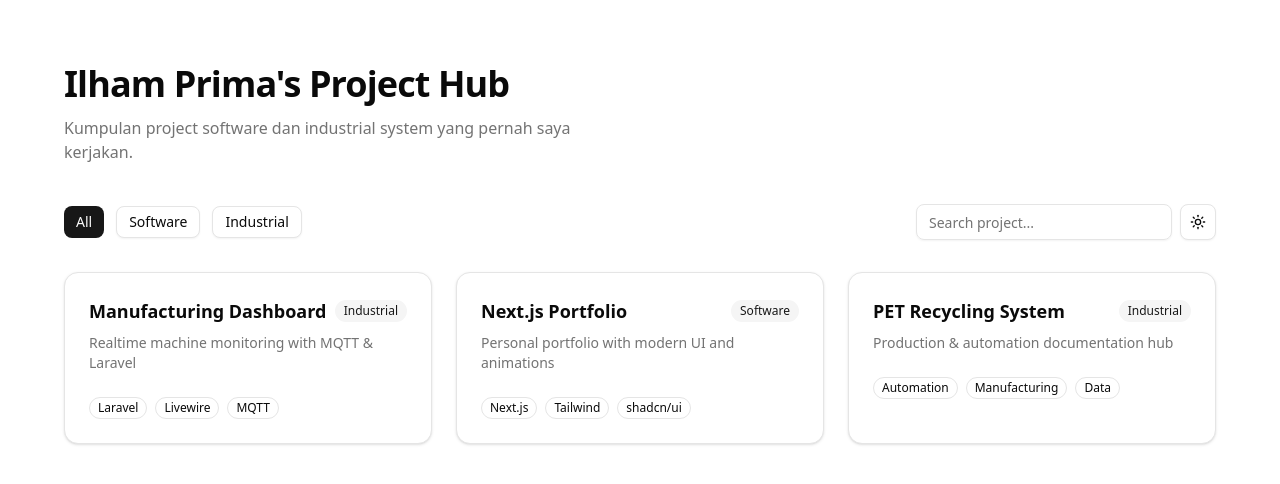
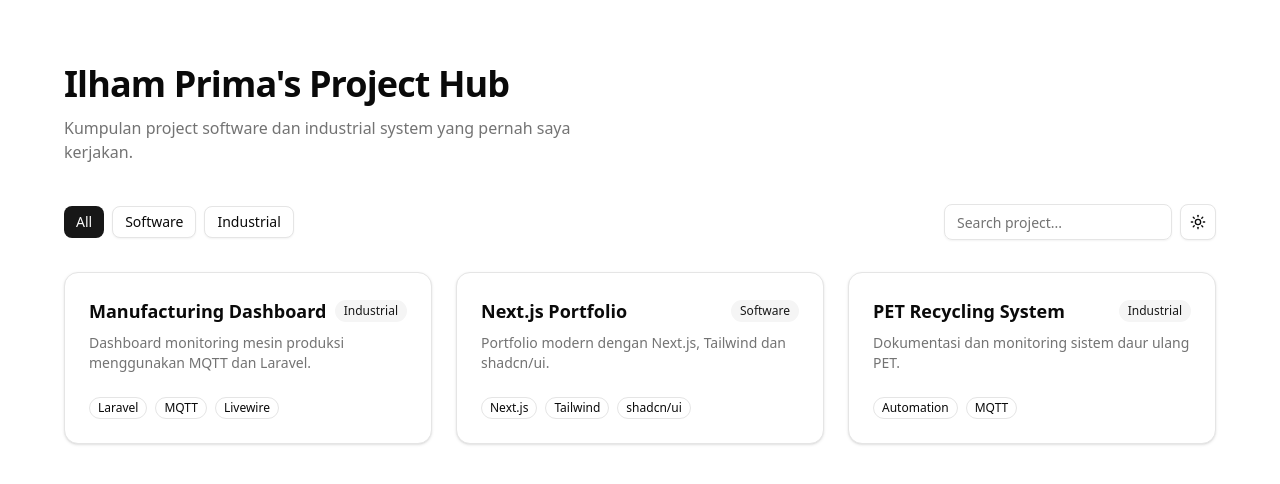
Before and after one commit to ilhamkibo/kibo-projects-hub, a Next.js app: page / in a window 1280 px wide. Shown: the top 484 px of the page. Built offline with nearby package versions, Linux system fonts and the light colour scheme.

Commit message:
feat: add service and hooks mockup

```diff
--- a/src/components/pages/project/project-hub.tsx
+++ b/src/components/pages/project/project-hub.tsx
@@ -1,35 +1,22 @@
+"use client";
+
 import Link from "next/link";
 import { Card, CardHeader, CardTitle, CardDescription, CardContent } from "@/components/ui/card";
 import { Badge } from "@/components/ui/badge";
 import { Button } from "@/components/ui/button";
 import { Input } from "@/components/ui/input";
 import { ThemeToggle } from "@/components/commons/theme-toggle";
-
-const projects = [
-    {
-        title: "Manufacturing Dashboard",
-        description: "Realtime machine monitoring with MQTT & Laravel",
-        href: "/projects/manufacturing-dashboard",
-        category: "Industrial",
-        tech: ["Laravel", "Livewire", "MQTT"],
-    },
-    {
-        title: "Next.js Portfolio",
-        description: "Personal portfolio with modern UI and animations",
-        href: "/projects/next-portfolio",
-        category: "Software",
-        tech: ["Next.js", "Tailwind", "shadcn/ui"],
-    },
-    {
-        title: "PET Recycling System",
-        description: "Production & automation documentation hub",
-        href: "/projects/pet-recycling",
-        category: "Industrial",
-        tech: ["Automation", "Manufacturing", "Data"],
-    },
-];
+import { useProjects } from "@/hooks/useProject";
 
 export default function ProjectHub() {
+    const {
+        projects,
+        setKeyword,
+        setCategoryId,
+        categories,
+        categoryId
+    } = useProjects();
+
     return (
         <section className="min-h-screen px-6 py-16">
             <div className="mx-auto max-w-6xl">
@@ -39,28 +26,41 @@ export default function ProjectHub() {
                         Kumpulan project software dan industrial system yang pernah saya kerjakan.
                     </p>
                 </header>
+                <nav className="mb-8 flex flex-col gap-4 sm:flex-row sm:items-center sm:justify-between">
+                    <div className="flex gap-2">
+                        <Button
+                            size="sm"
+                            className="transition-colors duration-200"
+                            variant={categoryId === null ? "default" : "outline"}
+                            onClick={() => setCategoryId(null)}
+                        >
+                            All
+                        </Button>
 
-                <nav className="mb-8 flex flex-col gap-4 sm:flex-row sm:items-center sm:justify-between">
-                    <div className="flex gap-3">
-                        <Button variant="default" size="sm">All</Button>
-                        <Button variant="outline" size="sm">Software</Button>
-                        <Button variant="outline" size="sm">Industrial</Button>
+                        {categories.map(cat => (
+                            <Button
+                                key={cat.id}
+                                className="transition-colors duration-200"
+                                size="sm"
+                                variant={categoryId === cat.id ? "default" : "outline"}
+                                onClick={() => setCategoryId(cat.id)}
+                            >
+                                {cat.name}
+                            </Button>
+                        ))}
                     </div>
 
 
-                    <div className="flex w-full items-center gap-2 sm:w-auto">
-                        <div className="w-full sm:w-64">
-                            <Input placeholder="Search project..." className="w-full" />
-                        </div>
 
-
+                    <div className="flex items-center gap-2">
+                        <Input placeholder="Search project..." onChange={e => setKeyword(e.target.value)} />
                         <ThemeToggle />
                     </div>
                 </nav>
 
                 <div className="grid grid-cols-1 gap-6 sm:grid-cols-2 lg:grid-cols-3">
                     {projects.map((project) => (
-                        <Link key={project.title} href={project.href} className="group">
+                        <Link key={project.title} href={project.project_url} className="group">
                             <Card className="h-full transition-all hover:-translate-y-1 hover:shadow-lg">
                                 <CardHeader>
                                     <div className="flex items-center justify-between">
@@ -71,7 +71,7 @@ export default function ProjectHub() {
                                 </CardHeader>
                                 <CardContent>
                                     <div className="flex flex-wrap gap-2">
-                                        {project.tech.map((t) => (
+                                        {project.technologyNames.map(t => (
                                             <Badge key={t} variant="outline">{t}</Badge>
                                         ))}
                                     </div>
--- /dev/null
+++ b/src/data/projects.json
@@ -0,0 +1,103 @@
+{
+    "categories": [
+        {
+            "id": 1,
+            "name": "Software",
+            "slug": "software"
+        },
+        {
+            "id": 2,
+            "name": "Industrial",
+            "slug": "industrial"
+        }
+    ],
+    "technologies": [
+        {
+            "id": 1,
+            "name": "Next.js",
+            "slug": "nextjs"
+        },
+        {
+            "id": 2,
+            "name": "Laravel",
+            "slug": "laravel"
+        },
+        {
+            "id": 3,
+            "name": "MQTT",
+            "slug": "mqtt"
+        },
+        {
+            "id": 4,
+            "name": "Livewire",
+            "slug": "livewire"
+        },
+        {
+            "id": 5,
+            "name": "Tailwind",
+            "slug": "tailwind"
+        },
+        {
+            "id": 6,
+            "name": "shadcn/ui",
+            "slug": "shadcn-ui"
+        },
+        {
+            "id": 7,
+            "name": "Automation",
+            "slug": "automation"
+        }
+    ],
+    "projects": [
+        {
+            "id": 1,
+            "slug": "manufacturing-dashboard",
+            "title": "Manufacturing Dashboard",
+            "short_description": "Realtime machine monitoring system",
+            "description": "Dashboard monitoring mesin produksi menggunakan MQTT dan Laravel.",
+            "category_id": 2,
+            "technologies": [
+                2,
+                3,
+                4
+            ],
+            "project_url": "https://manufacturing.example.com",
+            "open_in_new_tab": true,
+            "status": "published",
+            "is_featured": true
+        },
+        {
+            "id": 2,
+            "slug": "nextjs-portfolio",
+            "title": "Next.js Portfolio",
+            "short_description": "Personal portfolio website",
+            "description": "Portfolio modern dengan Next.js, Tailwind dan shadcn/ui.",
+            "category_id": 1,
+            "technologies": [
+                1,
+                5,
+                6
+            ],
+            "project_url": "https://portfolio.example.com",
+            "open_in_new_tab": true,
+            "status": "published",
+            "is_featured": false
+        },
+        {
+            "id": 3,
+            "slug": "pet-recycling-system",
+            "title": "PET Recycling System",
+            "short_description": "Industrial automation documentation hub",
+            "description": "Dokumentasi dan monitoring sistem daur ulang PET.",
+            "category_id": 2,
+            "technologies": [
+                7,
+                3
+            ],
+            "project_url": "https://pet-recycling.example.com",
+            "open_in_new_tab": true,
+            "status": "published",
+            "is_featured": false
+        }
+    ]
+}
--- /dev/null
+++ b/src/hooks/useProject.ts
@@ -0,0 +1,46 @@
+"use client";
+
+import { useEffect, useMemo, useState } from "react";
+import data from "@/data/projects.json";
+
+export type ProjectRaw = (typeof data.projects)[0];
+
+export type ProjectView = ProjectRaw & {
+    category: string;
+    technologyNames: string[];
+};
+
+export function useProjects() {
+    const [keyword, setKeyword] = useState("");
+    const [categoryId, setCategoryId] = useState<number | null>(null);
+
+    const projects = useMemo<ProjectView[]>(() => {
+        return data.projects
+            .filter(p => p.status === "published")
+            .filter(p => !categoryId || p.category_id === categoryId)
+            .filter(p =>
+                p.title.toLowerCase().includes(keyword.toLowerCase())
+            )
+            .map(p => {
+                const category = data.categories.find(c => c.id === p.category_id);
+
+                const techNames = p.technologies.map(id => {
+                    return data.technologies.find(t => t.id === id)?.name ?? "Unknown";
+                });
+
+                return {
+                    ...p,
+                    category: category?.name ?? "Unknown",
+                    technologyNames: techNames,
+                };
+            });
+    }, [keyword, categoryId]);
+
+    return {
+        projects,
+        setKeyword,
+        setCategoryId,
+        categoryId,
+        categories: data.categories,
+    };
+}
--- /dev/null
+++ b/src/services/project.service.ts
@@ -0,0 +1,28 @@
+import data from "@/data/projects.json";
+
+export type Project = (typeof data.projects)[0];
+
+export const projectService = {
+    getAll() {
+        return data.projects.filter(p => p.status === "published");
+    },
+
+    getByCategory(categoryId?: number) {
+        if (!categoryId) return this.getAll();
+        return this.getAll().filter(p => p.category_id === categoryId);
+    },
+
+    search(keyword: string) {
+        return this.getAll().filter(p =>
+            p.title.toLowerCase().includes(keyword.toLowerCase())
+        );
+    },
+
+    getCategories() {
+        return data.categories;
+    },
+
+    getTechnologies() {
+        return data.technologies;
+    }
+};
```
